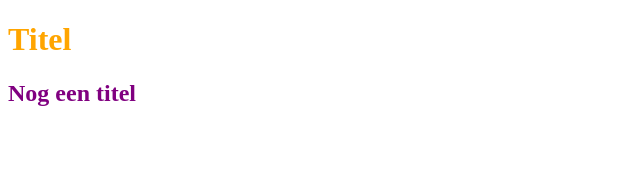
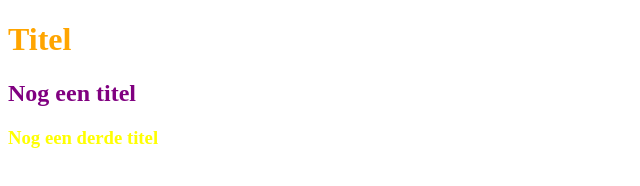
Before and after one commit to verhulstd/syntratest1, a plain HTML site: page index.html in a window 1280 px wide. Shown: the whole page, without its empty margins (0-640 px from the left). Drawn offline with Linux system fonts and the light colour scheme.

Commit message:
H3 toegevoegd en gestyled

```diff
--- a/index.html
+++ b/index.html
@@ -10,5 +10,6 @@
   <body>
     <h1>Titel</h1>
     <h2>Nog een titel</h2>
+    <h3>Nog een derde titel</h3>
   </body>
 </html>
--- a/style.css
+++ b/style.css
@@ -4,3 +4,6 @@ h1 {
 h2 {
   color: purple;
 }
+h3 {
+  color: yellow;
+}
```
